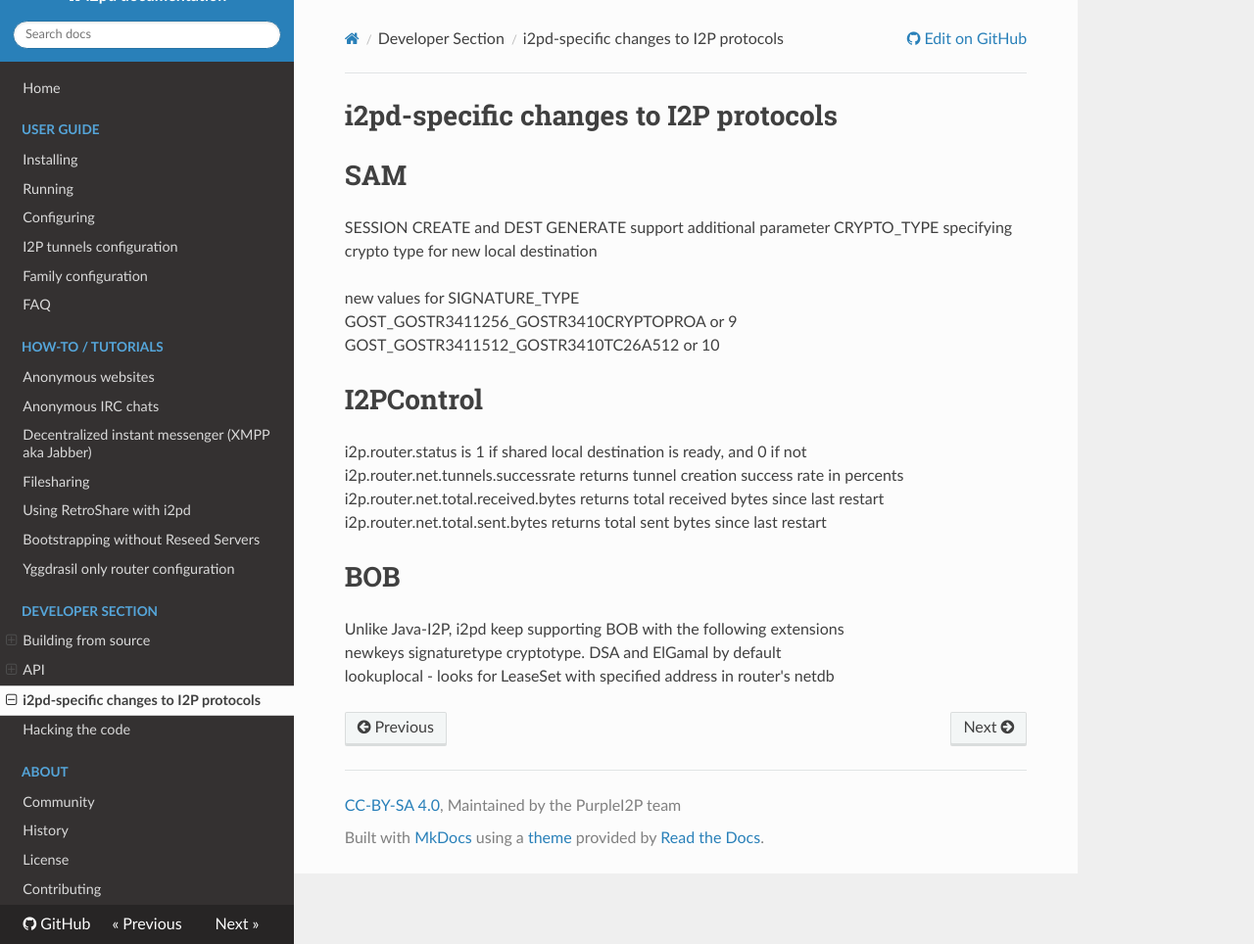
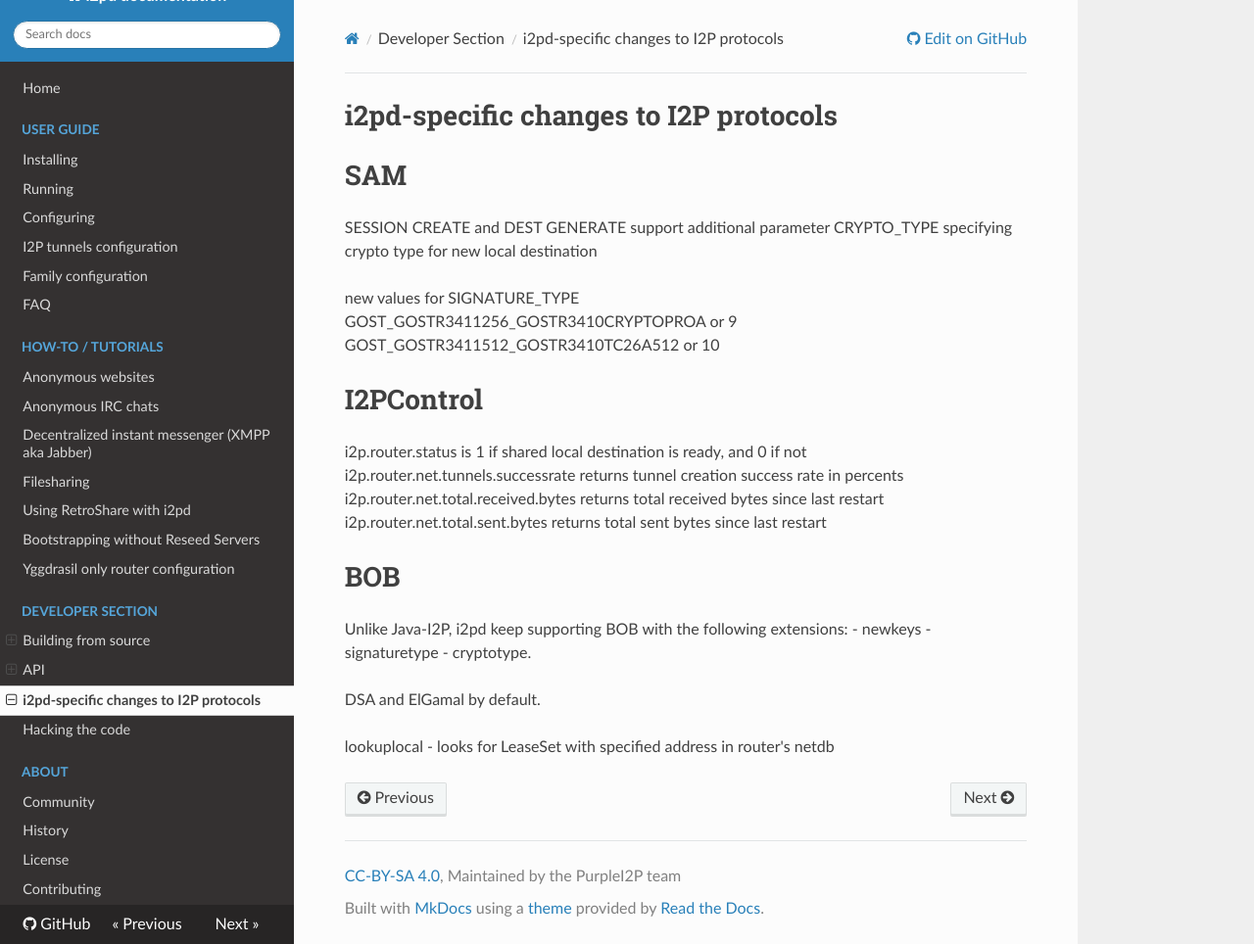
Before and after one commit to PurpleI2P/i2pd_docs_en, an MkDocs documentation site: the page built from docs/devs/i2pd-specifics.md, in a window 1280 px wide and 964 px high. Shown: the whole window at 98% size. Built offline with MkDocs 1.6.1, drawn with Linux system fonts in a browser that asks for light colours; nearby versions of some CDN libraries; old or Windows-style settings are respelled for this version of MkDocs.

Commit message:
Improved redability
I do not know what the text after itemize means, so I did not touch it

```diff
--- a/docs/devs/i2pd-specifics.md
+++ b/docs/devs/i2pd-specifics.md
@@ -14,6 +14,11 @@ i2p.router.net.tunnels.successrate returns tunnel creation success rate in perce
 i2p.router.net.total.received.bytes returns total received bytes since last restart
 i2p.router.net.total.sent.bytes returns total sent bytes since last restart
 # BOB
-Unlike Java-I2P, i2pd keep supporting BOB with the following extensions
-newkeys signaturetype cryptotype. DSA and ElGamal by default
+Unlike Java-I2P, i2pd keep supporting BOB with the following extensions:
+- newkeys
+- signaturetype
+- cryptotype.
+
+DSA and ElGamal by default.
+
 lookuplocal - looks for LeaseSet with specified address in router's netdb
```
